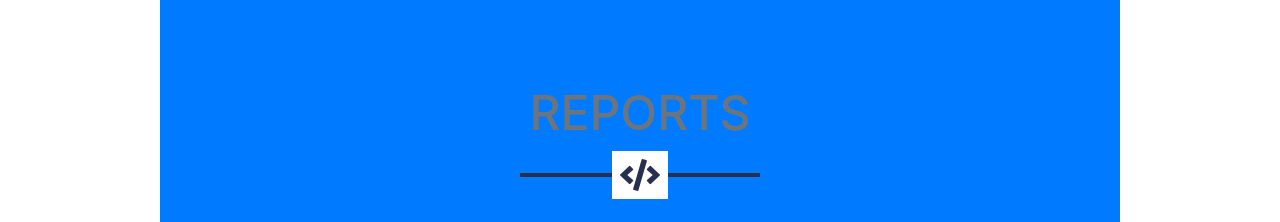
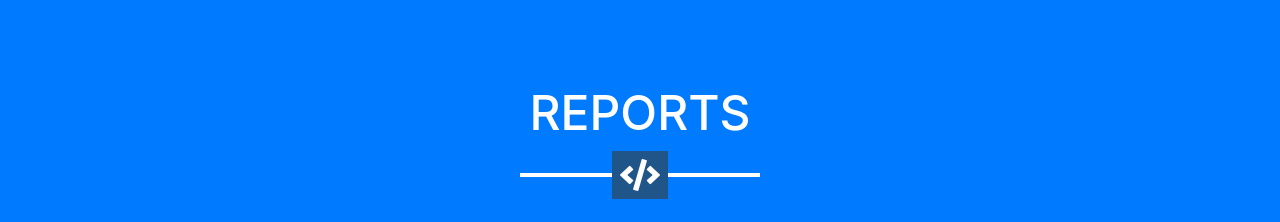
Before and after one commit to dei-in-datasci/dei-in-datasci.github.io, a website with bundled scripts: page index.html in a window 1280 px wide. Shown: the part 1109-1331 px from the top of the page. Built offline with nearby package versions, Linux system fonts and the light colour scheme.

Commit message:
style tweak

```diff
--- a/index.html
+++ b/index.html
@@ -70,10 +70,10 @@
     </section>
 
     <!-- Portfolio Grid Section -->
-    <section class="portfolio text-white bg-primary mb-0" id="reports">
+    <section class="text-white bg-primary mb-0" id="reports">
       <div class="container">
-        <h2 class="text-center text-uppercase text-secondary mb-0">Reports</h2>
-        <hr class="star-dark mb-5">
+        <h2 class="text-center text-uppercase text-secondary mb-0" style="color: #fff!important;">Reports</h2>
+        <hr class="star-light mb-5">
           <a href="http://sites.nationalacademies.org/shstudy/index.htm" target="_blank">
             <h4>Sexual Harassment of Women: Climate, Culture, and Consequences in Academic Sciences, Engineering, and Medicine</h4>
           </a>
```
